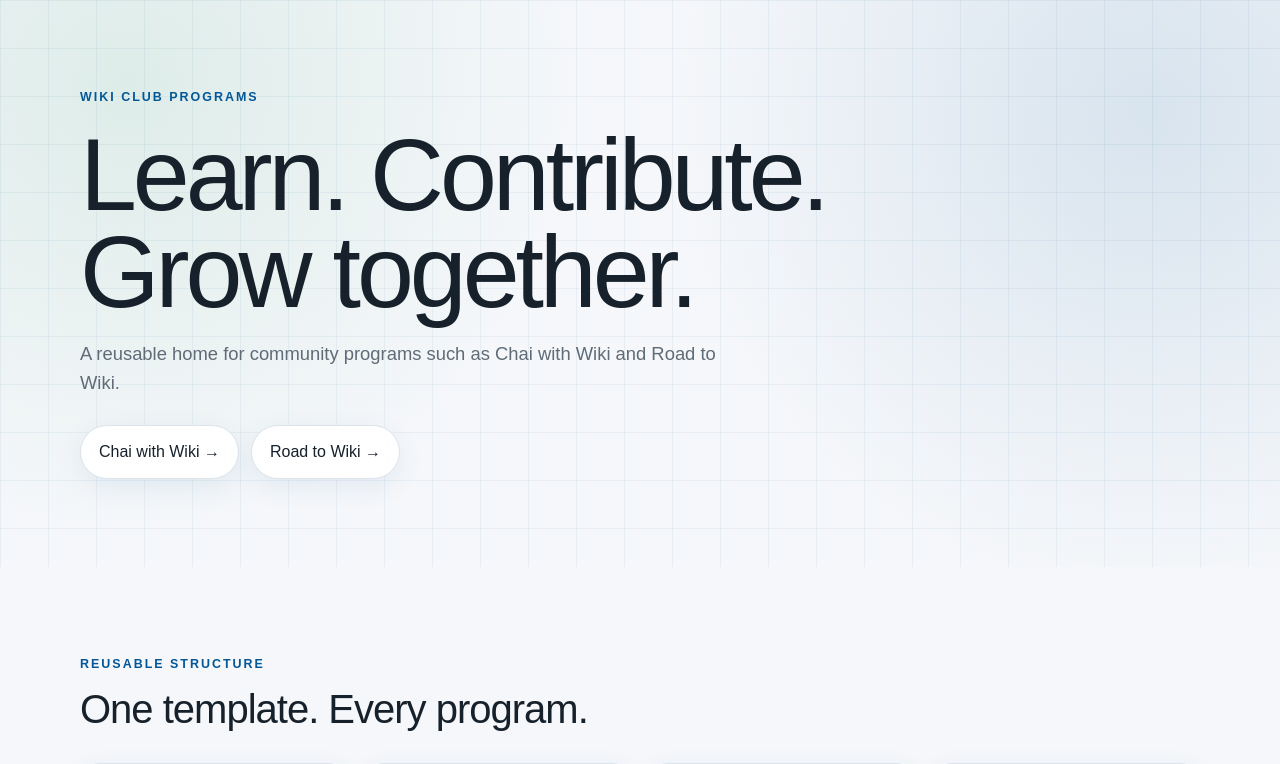
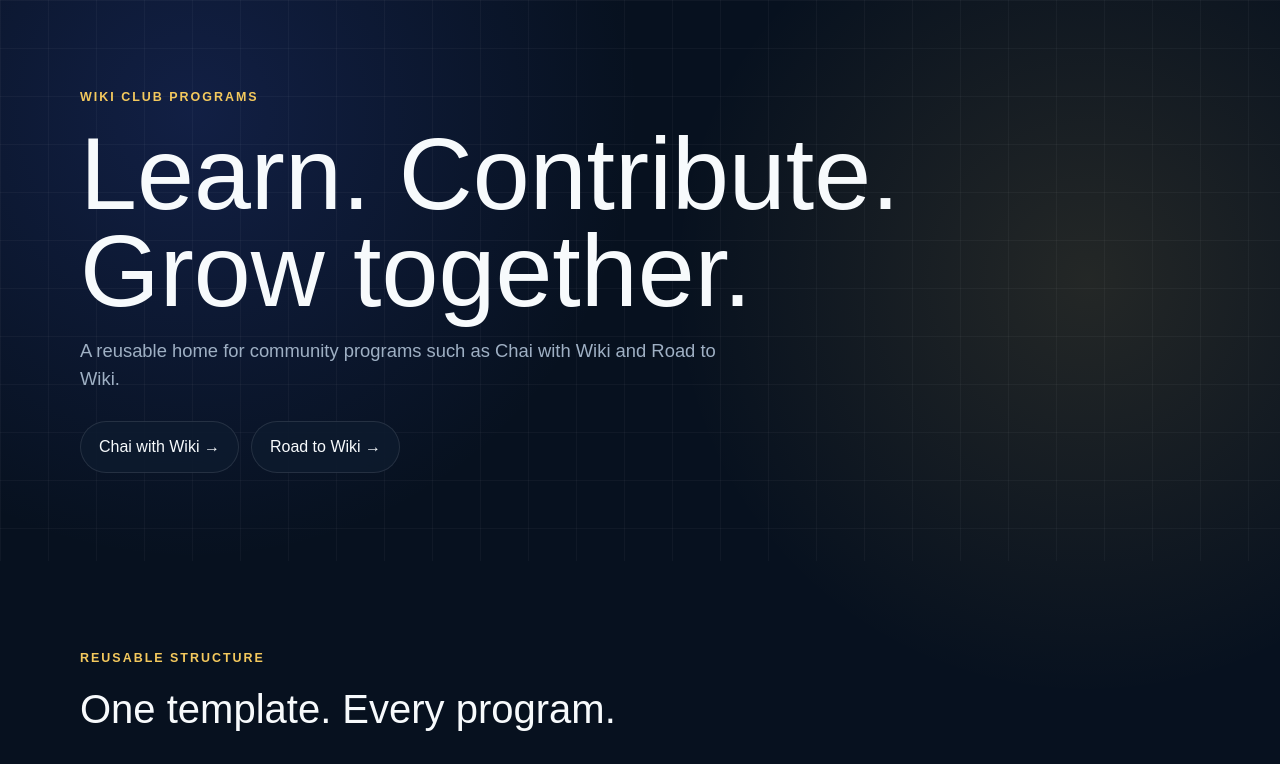
Before and after one commit to Mohd-Asad-23/ash-wikiclub, a Next.js app: page / in a window 1280 px wide. Shown: the top 764 px of the page. Built offline with nearby package versions, Linux system fonts and the light colour scheme.

Commit message:
Revert main CSS changes

```diff
--- a/app/globals.css
+++ b/app/globals.css
@@ -1,167 +1,33 @@
 @import "tailwindcss";
 
 :root {
-  --background: #F5F7FA;
-  --foreground: #17212B;
-  --muted: #5F6B76;
-  --card: #FFFFFF;
-  --line: #DCE3E9;
-  --blue: #045797;
-  --green: #35A06A;
-  --maroon: #990000;
-  --accent: #35A06A;
+  --background: #07111f;
+  --foreground: #f7fafc;
+  --muted: #9fb0c4;
+  --card: rgba(15, 29, 48, 0.72);
+  --line: rgba(255,255,255,.1);
+  --accent: #f4c95d;
 }
 
-* {
-  box-sizing: border-box;
-}
-
-html {
-  scroll-behavior: smooth;
-}
-
+* { box-sizing: border-box; }
+html { scroll-behavior: smooth; }
 body {
   margin: 0;
-  background: var(--background);
+  background:
+    radial-gradient(circle at 15% 10%, rgba(67, 97, 238, .18), transparent 28rem),
+    radial-gradient(circle at 85% 25%, rgba(244, 201, 93, .12), transparent 26rem),
+    var(--background);
   color: var(--foreground);
   font-family: Arial, Helvetica, sans-serif;
-  line-height: 1.6;
 }
-
-a {
-  color: inherit;
-  text-decoration: none;
-  transition: .2s ease;
-}
-
-.container {
-  width: min(1120px, calc(100% - 32px));
-  margin-inline: auto;
-}
-
-.section {
-  padding: 88px 0;
-}
-
-.glass {
-  background: var(--card);
-  border: 1px solid var(--line);
-  box-shadow: 0 8px 28px rgba(4, 87, 151, .08);
-}
-
-.glass:hover {
-  border-color: rgba(53, 160, 106, .45);
-  box-shadow: 0 12px 34px rgba(4, 87, 151, .12);
-  transform: translateY(-2px);
-}
-
-.eyebrow {
-  color: var(--blue);
-  font-size: .78rem;
-  font-weight: 800;
-  letter-spacing: .16em;
-  text-transform: uppercase;
-}
-
-.muted {
-  color: var(--muted);
-}
-
+a { color: inherit; text-decoration: none; }
+.container { width: min(1120px, calc(100% - 32px)); margin-inline: auto; }
+.glass { background: var(--card); border: 1px solid var(--line); backdrop-filter: blur(18px); }
+.section { padding: 88px 0; }
+.eyebrow { color: var(--accent); font-size: .78rem; font-weight: 800; letter-spacing: .16em; text-transform: uppercase; }
+.muted { color: var(--muted); }
 .hero-grid {
-  position: relative;
-  overflow: hidden;
-  background:
-    radial-gradient(circle at 10% 15%, rgba(53, 160, 106, .12), transparent 28rem),
-    radial-gradient(circle at 90% 20%, rgba(4, 87, 151, .12), transparent 30rem),
-    var(--background);
-}
-
-.hero-grid::before {
-  content: "";
-  position: absolute;
-  inset: 0;
-  pointer-events: none;
-  background-image:
-    linear-gradient(rgba(4, 87, 151, .06) 1px, transparent 1px),
-    linear-gradient(90deg, rgba(4, 87, 151, .06) 1px, transparent 1px);
+  background-image: linear-gradient(rgba(255,255,255,.035) 1px, transparent 1px),
+    linear-gradient(90deg, rgba(255,255,255,.035) 1px, transparent 1px);
   background-size: 48px 48px;
 }
-
-.hero-grid > * {
-  position: relative;
-  z-index: 1;
-}
-
-h1,
-h2,
-h3 {
-  color: var(--foreground);
-  line-height: 1.1;
-}
-
-h1 {
-  letter-spacing: -.04em;
-}
-
-h2 {
-  letter-spacing: -.025em;
-}
-
-button,
-a[style*="background"] {
-  background: var(--blue) !important;
-  color: #fff !important;
-  border: 0;
-}
-
-a[style*="background"]:hover {
-  background: var(--green) !important;
-}
-
-a[href^="mailto"] {
-  color: var(--blue);
-}
-
-details summary::marker {
-  color: var(--green);
-}
-
-details[open] {
-  border-color: rgba(53, 160, 106, .55);
-}
-
-details[open] summary {
-  color: var(--blue);
-}
-
-footer {
-  background: #fff;
-}
-
-@media (max-width: 768px) {
-  .section {
-    padding: 60px 0;
-  }
-
-  .container {
-    width: min(100% - 24px, 1120px);
-  }
-
-  h1 {
-    font-size: clamp(2.8rem, 13vw, 5rem) !important;
-  }
-
-  h2 {
-    font-size: 2rem !important;
-  }
-}
-
-@media (max-width: 520px) {
-  .section {
-    padding: 48px 0;
-  }
-
-  .hero-grid {
-    min-height: auto;
-  }
-}
```
